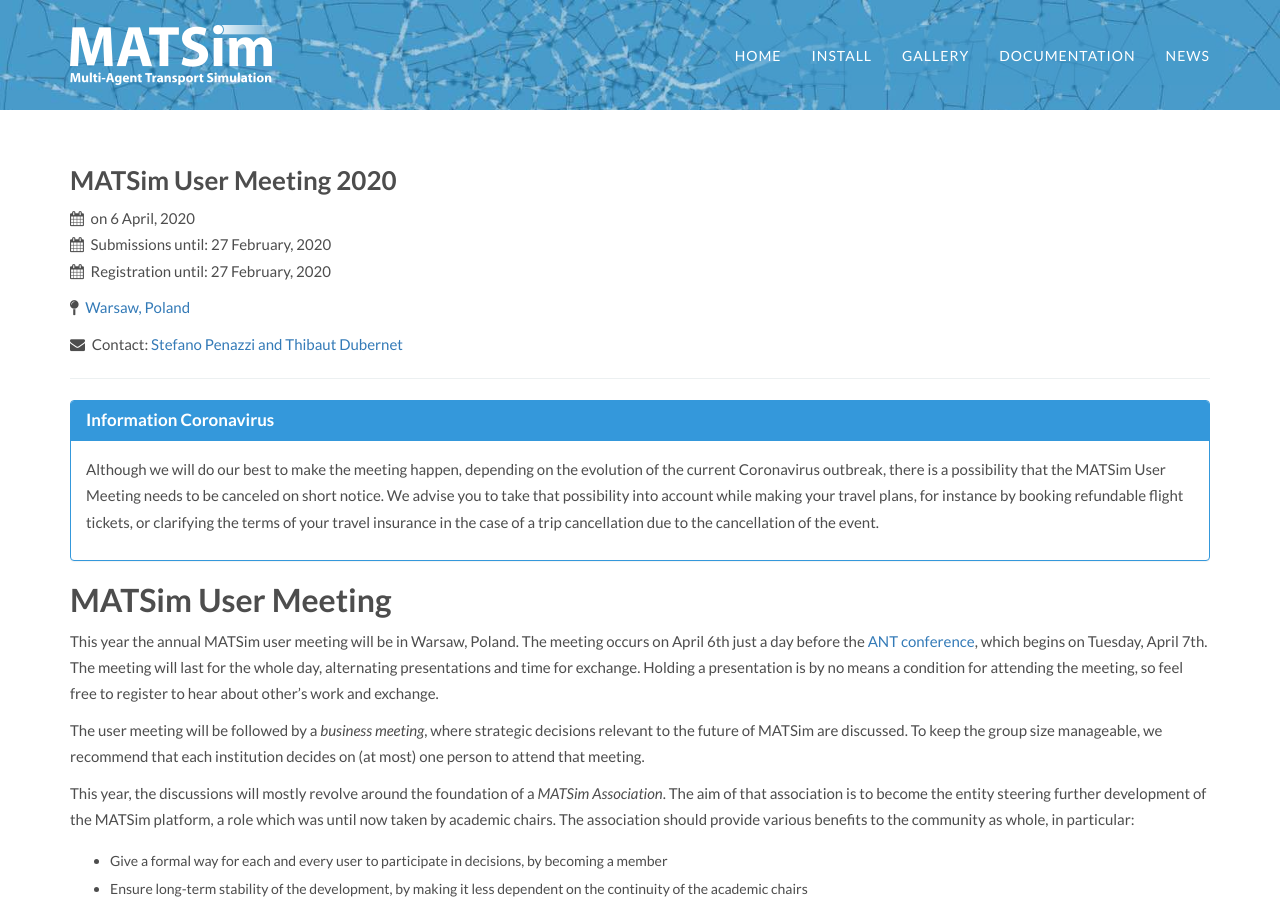
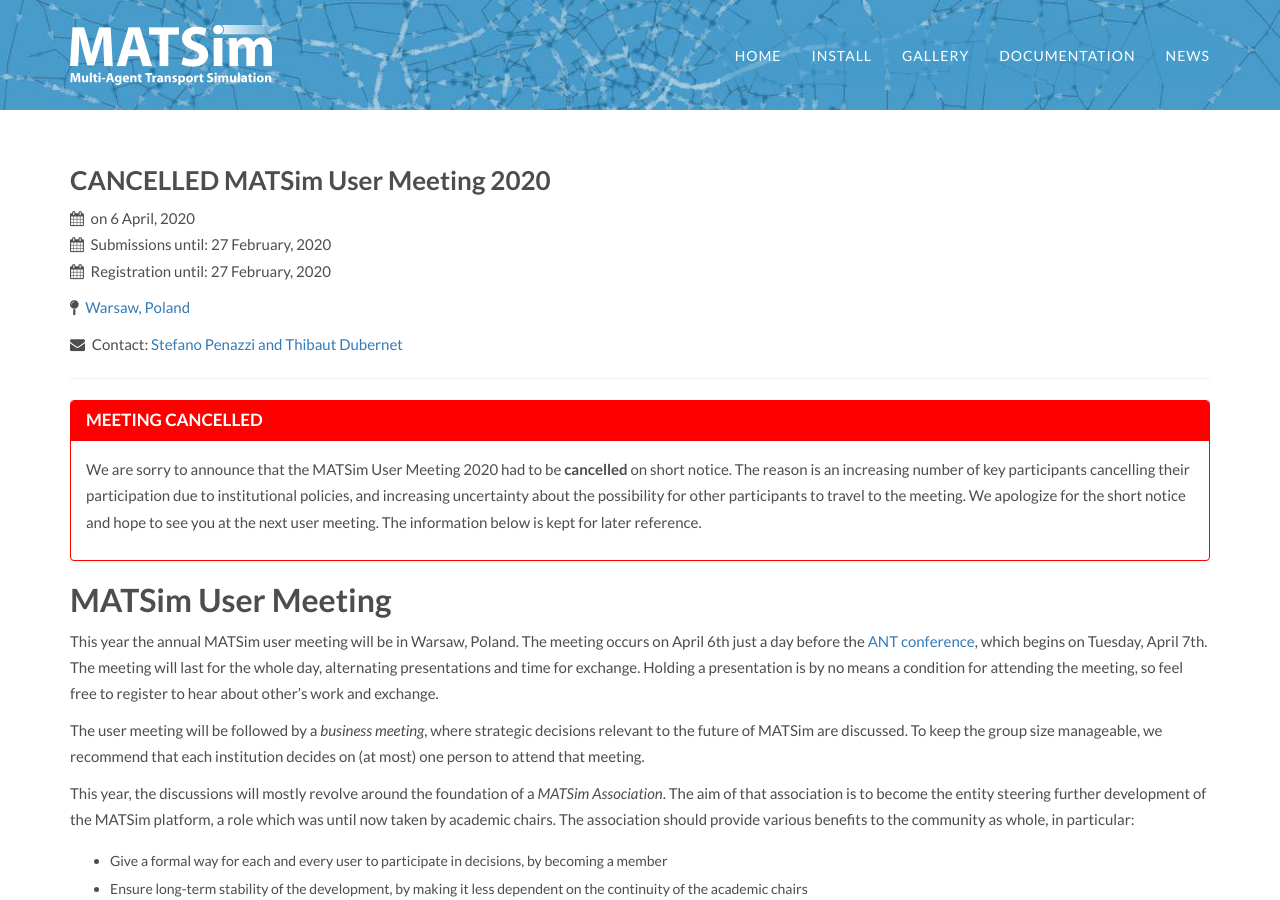
Before and after one commit to matsim-org/jekyll-website, a Jekyll site: the page built from _conferences/user_meeting_2020.md, in a window 1280 px wide and 900 px high. Built offline with Jekyll 4.4.1, drawn with Linux system fonts in a browser that asks for light colours; some web fonts are replaced.

Commit message:
add information about cancellation of user meeting

```diff
--- a/_conferences/user_meeting_2020.md
+++ b/_conferences/user_meeting_2020.md
@@ -1,5 +1,5 @@
 ---
-title: MATSim User Meeting 2020
+title: <b>CANCELLED</b> MATSim User Meeting 2020
 event_date:
     start: 2020-04-06
     other_dates:
@@ -16,16 +16,25 @@
     name: Stefano Penazzi and Thibaut Dubernet
     email: matsim2020@ethz.ch
 
-summary: "Register until Feb. 29, 2019 to meet and exchange with fellow MATSim users!"
+summary: "The event was cancelled due to containment measures relative to the Coronavirus outbreak"
 ---
 
-<div class="panel panel-info">
-  <div class="panel-heading">
-    <h3 class="panel-title">Information Coronavirus</h3>
+{% assign red='#FF0000' %}
+
+<div class="panel panel-info" style='border-color: {{red}}'>
+  <div class="panel-heading" style='border-color: {{red}}; background-color: {{red}}'>
+    <h3 class="panel-title">MEETING CANCELLED</h3>
   </div>
   <div class="panel-body" >
     <p>
-     Although we will do our best to make the meeting happen, depending on the evolution of the current Coronavirus outbreak, there is a possibility that the MATSim User Meeting needs to be canceled on short notice. We advise you to take that possibility into account while making your travel plans, for instance by booking refundable flight tickets, or clarifying the terms of your travel insurance in the case of a trip cancellation due to the cancellation of the event.
+    We are sorry to announce that the MATSim User Meeting 2020 had to be <b>cancelled</b> on short notice.
+
+    The reason is an increasing number of key participants cancelling their participation due to institutional policies,
+    and increasing uncertainty about the possibility for other participants to travel to the meeting.
+
+    We apologize for the short notice and hope to see you at the next user meeting.
+
+    The information below is kept for later reference.
     </p>
   </div>
 </div>
--- a/index.html
+++ b/index.html
@@ -8,7 +8,7 @@
   </div>
   <div class="panel-body" >
       <p>MATSim User Meeting: April 6th, 2020 in Warsaw, Poland.
-	  	  <a href="/conferences/user_meeting_2020.html">Abstract submission open until February 29th, 2020!</a>
+	  	  <a href="/conferences/user_meeting_2020.html">The meeting was cancelled due to travel restrictions following the coronavirus outbreak</a>
       </p>
   </div>
 </div>
```
Also changed, not shown: _posts/2020-03-12-mum-cancelled.md (added, +12 -0 lines).
